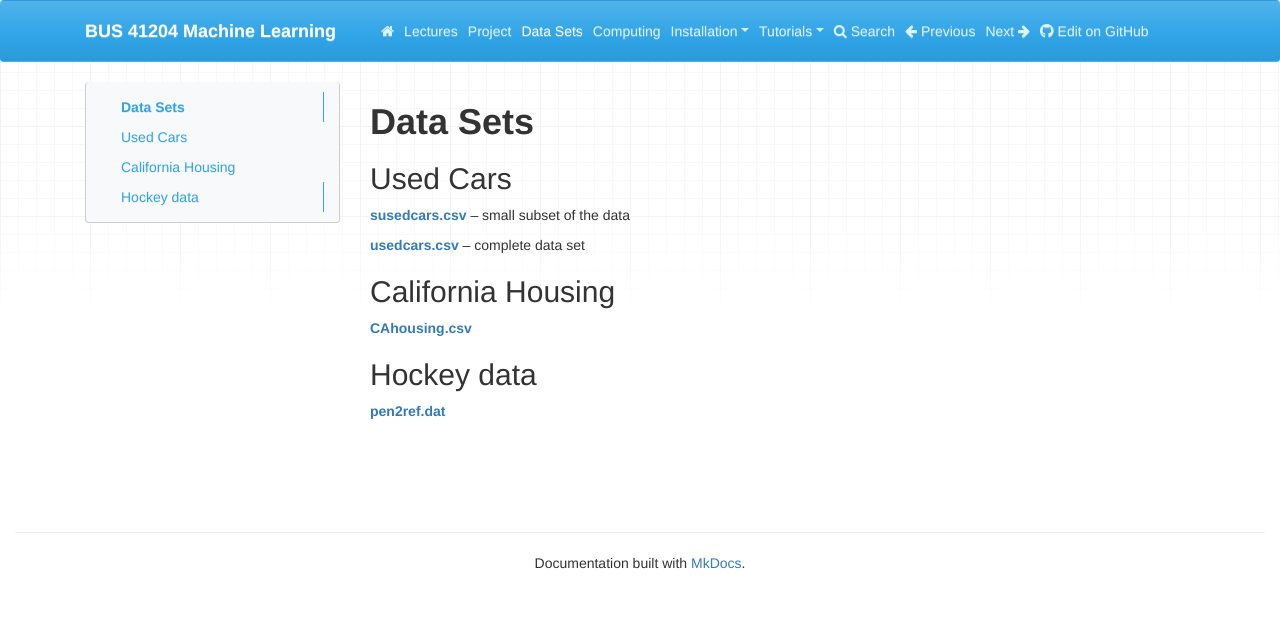
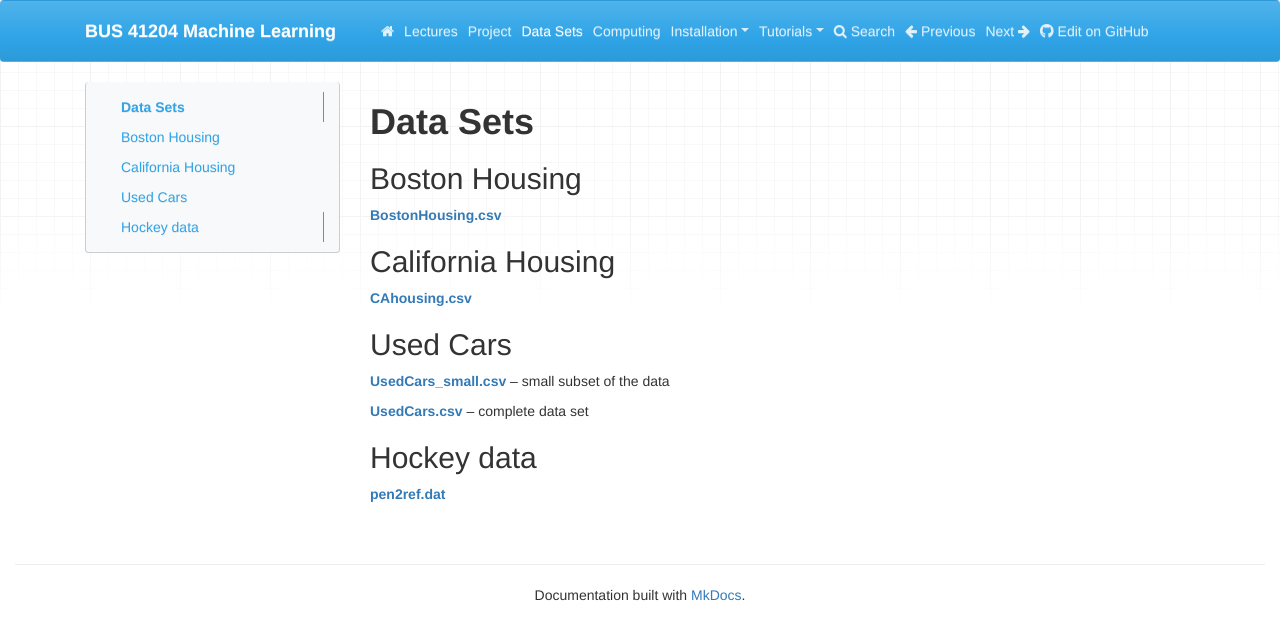
Before and after one commit to ChicagoBoothML/MachineLearning_Fall2015, an MkDocs documentation site: the page built from docs/DataSets.md, in a window 1280 px wide. Shown: the top 640 px of the page. Built offline with MkDocs 1.6.1, drawn with Linux system fonts in a browser that asks for light colours; nearby versions of some CDN libraries; old or Windows-style settings are respelled for this version of MkDocs.

Commit message:
update Data Sets page

```diff
--- a/docs/DataSets.md
+++ b/docs/DataSets.md
@@ -1,16 +1,23 @@
 # **Data Sets**
+
+
+## Boston Housing
+
+[**BostonHousing.csv**](https://raw.githubusercontent.com/ChicagoBoothML/DATA___BostonHousing/master/BostonHousing.csv)
+
+
+## California Housing
+
+[**CAhousing.csv**](https://raw.githubusercontent.com/ChicagoBoothML/DATA___CaliforniaHousing/master/CAhousing.csv)
 
 
 ## Used Cars
 
-[**susedcars.csv**](http://www.rob-mcculloch.org/data/susedcars.csv) &ndash; small subset of the data
+[**UsedCars_small.csv**](https://raw.githubusercontent.com/ChicagoBoothML/DATA___UsedCars/master/UsedCars_small.csv) &ndash; small subset of the data
 
-[**usedcars.csv**](http://www.rob-mcculloch.org/data/usedcars.csv) &ndash; complete data set
+[**UsedCars.csv**](https://raw.githubusercontent.com/ChicagoBoothML/DATA___UsedCars/master/UsedCars.csv) &ndash; complete data set
 
-## California Housing
-
-[**CAhousing.csv**](CAhousing.csv)
 
 ## Hockey data
 
-[**pen2ref.dat**](pen2ref.dat)
+[**pen2ref.dat**](https://raw.githubusercontent.com/ChicagoBoothML/DATA___Hockey/master/pen2ref.dat)
```
